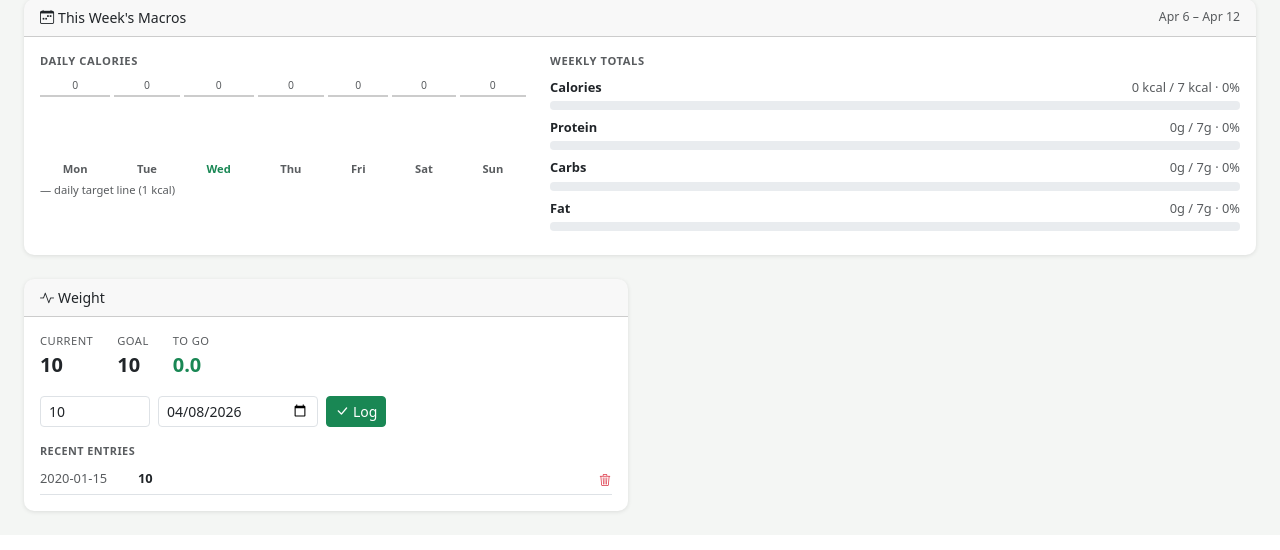
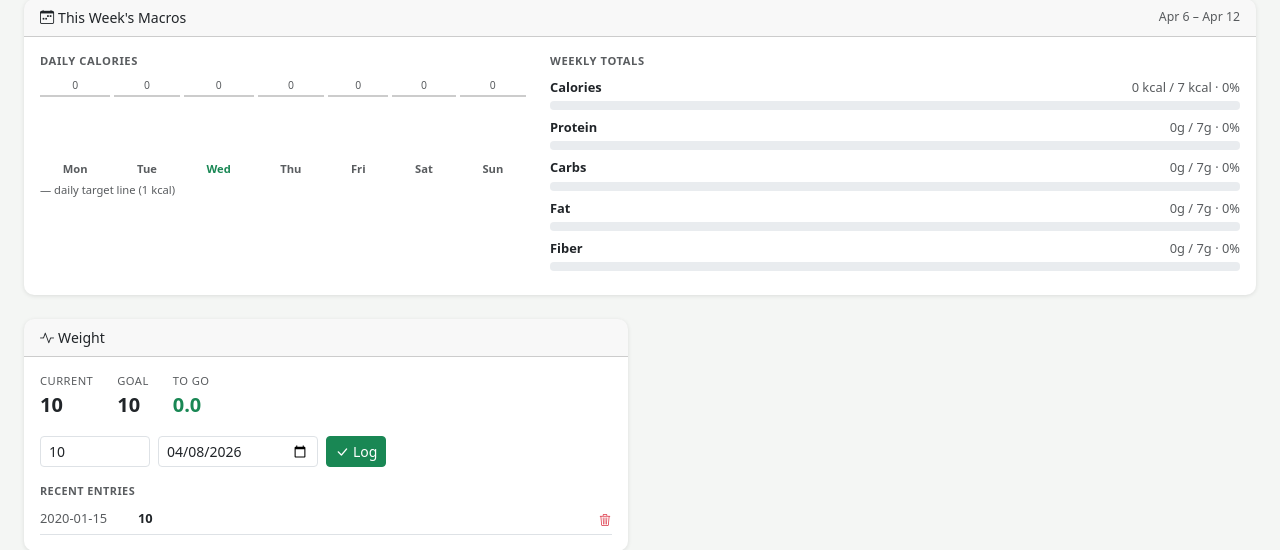
Before and after one commit to airborneteakettle/menu-planner, a Flask app: page / in a window 1280 px wide. Shown: the part 482-1032 px from the top of the page. Before the commit the page ends 997 px from the top, so only its background shows below. Run offline with Flask 3, Linux system fonts and the light colour scheme; a user stored in the database is signed in; tables that the repository leaves empty hold one stand-in row (values such as "Sample post"); data that the repository does not hold is empty.

Commit message:
Track fiber on dashboard: add fiber_g to Recipe, daily/weekly summaries, and recipe form
Co-Authored-By: Claude Sonnet 4.6 <noreply@anthropic.com>

```diff
--- a/app/models/recipe.py
+++ b/app/models/recipe.py
@@ -32,6 +32,7 @@ class Recipe(db.Model):
     carbs_g   = db.Column(db.Float)
     fat_g     = db.Column(db.Float)
 
+    fiber_g          = db.Column(db.Float)
     meal_type        = db.Column(db.String(50))
     source_url       = db.Column(db.String(2048))
     nutrition_source = db.Column(db.String(20))
@@ -61,6 +62,7 @@ class Recipe(db.Model):
             "protein_g":        self.protein_g,
             "carbs_g":          self.carbs_g,
             "fat_g":            self.fat_g,
+            "fiber_g":          self.fiber_g,
             "meal_type":        self.meal_type,
             "source_url":       self.source_url,
             "nutrition_source": self.nutrition_source,
--- a/app/routes/menu.py
+++ b/app/routes/menu.py
@@ -65,7 +65,7 @@ def daily_summary():
     day     = date.fromisoformat(day_str)
     entries = _visible_entries(MenuEntry.query).filter(MenuEntry.date == day).all()
 
-    totals = {"calories": 0.0, "protein_g": 0.0, "carbs_g": 0.0, "fat_g": 0.0}
+    totals = {"calories": 0.0, "protein_g": 0.0, "carbs_g": 0.0, "fat_g": 0.0, "fiber_g": 0.0}
     for entry in entries:
         recipe = entry.recipe
         if not recipe:
@@ -110,7 +110,7 @@ def weekly_summary():
         MenuEntry.date >= start, MenuEntry.date <= end
     ).order_by(MenuEntry.date).all()
 
-    MACROS  = ("calories", "protein_g", "carbs_g", "fat_g")
+    MACROS  = ("calories", "protein_g", "carbs_g", "fat_g", "fiber_g")
     day_map = {start + timedelta(days=i): {k: 0.0 for k in MACROS} for i in range(7)}
 
     for entry in entries:
@@ -138,6 +138,7 @@ def weekly_summary():
             "protein_g": (goal.protein_g_target or 0) * 7,
             "carbs_g":   (goal.carbs_g_target   or 0) * 7,
             "fat_g":     (goal.fat_g_target     or 0) * 7,
+            "fiber_g":   (goal.fiber_g_target   or 0) * 7,
         }
 
     return jsonify({
--- a/app/routes/recipes.py
+++ b/app/routes/recipes.py
@@ -176,6 +176,7 @@ def create_recipe():
         protein_g        = data.get("protein_g"),
         carbs_g          = data.get("carbs_g"),
         fat_g            = data.get("fat_g"),
+        fiber_g          = data.get("fiber_g"),
         meal_type        = data.get("meal_type"),
         nutrition_source = data.get("nutrition_source"),
     )
@@ -195,7 +196,7 @@ def update_recipe(recipe_id):
     recipe = Recipe.query.get_or_404(recipe_id)
     data   = request.get_json()
     for field in ("name", "description", "servings", "calories",
-                  "protein_g", "carbs_g", "fat_g", "meal_type"):
+                  "protein_g", "carbs_g", "fat_g", "fiber_g", "meal_type"):
         if field in data:
             setattr(recipe, field, data[field])
     if "tags" in data:
--- a/app/static/js/dashboard.js
+++ b/app/static/js/dashboard.js
@@ -88,10 +88,11 @@ function weeklyCard(w) {
   }).join('');
 
   const macros = [
-    ['Calories', '--cal-color',  totals.calories,  wt.calories,  'kcal'],
-    ['Protein',  '--prot-color', totals.protein_g, wt.protein_g, 'g'],
-    ['Carbs',    '--carb-color', totals.carbs_g,   wt.carbs_g,   'g'],
-    ['Fat',      '--fat-color',  totals.fat_g,     wt.fat_g,     'g'],
+    ['Calories', '--cal-color',   totals.calories,  wt.calories,  'kcal'],
+    ['Protein',  '--prot-color',  totals.protein_g, wt.protein_g, 'g'],
+    ['Carbs',    '--carb-color',  totals.carbs_g,   wt.carbs_g,   'g'],
+    ['Fat',      '--fat-color',   totals.fat_g,     wt.fat_g,     'g'],
+    ['Fiber',    '--fiber-color', totals.fiber_g,   wt.fiber_g,   'g'],
   ];
 
   const macroRows = macros.map(([name, color, actual, target]) => {
@@ -348,13 +349,11 @@ function renderBody(el, summary, weekly, weightEntries, goalData) {
               : ''}
           </div>
           <div class="card-body">
-            ${macroRow('Calories', '--cal-color',  totals.calories,  hasGoal ? g.calories?.target  : null)}
-            ${macroRow('Protein', '--prot-color',  totals.protein_g, hasGoal ? g.protein_g?.target : null)}
-            ${macroRow('Carbs',   '--carb-color',  totals.carbs_g,   hasGoal ? g.carbs_g?.target   : null)}
-            ${macroRow('Fat',     '--fat-color',   totals.fat_g,     hasGoal ? g.fat_g?.target     : null)}
-            ${goal?.fiber_g_target
-              ? macroRow('Fiber', '--fiber-color', totals.fiber_g || 0, goal.fiber_g_target)
-              : ''}
+            ${macroRow('Calories', '--cal-color',   totals.calories,  hasGoal ? g.calories?.target  : null)}
+            ${macroRow('Protein',  '--prot-color',  totals.protein_g, hasGoal ? g.protein_g?.target : null)}
+            ${macroRow('Carbs',    '--carb-color',  totals.carbs_g,   hasGoal ? g.carbs_g?.target   : null)}
+            ${macroRow('Fat',      '--fat-color',   totals.fat_g,     hasGoal ? g.fat_g?.target     : null)}
+            ${macroRow('Fiber',    '--fiber-color', totals.fiber_g || 0, goal?.fiber_g_target || null)}
           </div>
         </div>
       </div>
--- a/app/static/js/recipes.js
+++ b/app/static/js/recipes.js
@@ -522,6 +522,7 @@ function openManualAddModal() {
   document.getElementById('ar-protein').value      = '';
   document.getElementById('ar-carbs').value        = '';
   document.getElementById('ar-fat').value          = '';
+  document.getElementById('ar-fiber').value        = '';
   document.getElementById('ar-per-serving-preview').classList.add('d-none');
   document.getElementById('ar-error').classList.add('d-none');
   document.getElementById('ar-nutrition-panel').classList.add('d-none');
@@ -740,6 +741,7 @@ async function saveManualRecipe() {
   const manualProt  = parseFloat(document.getElementById('ar-protein').value)  || null;
   const manualCarbs = parseFloat(document.getElementById('ar-carbs').value)    || null;
   const manualFat   = parseFloat(document.getElementById('ar-fat').value)      || null;
+  const manualFiber = parseFloat(document.getElementById('ar-fiber').value)    || null;
   const hasManual   = manualCals || manualProt || manualCarbs || manualFat;
 
   // Both manual totals and USDA totals are divided by servings before storing
@@ -749,6 +751,7 @@ async function saveManualRecipe() {
   const finalProt  = perServing(manualProt  ?? nutrition.protein_g);
   const finalCarbs = perServing(manualCarbs ?? nutrition.carbs_g);
   const finalFat   = perServing(manualFat   ?? nutrition.fat_g);
+  const finalFiber = perServing(manualFiber ?? nutrition.fiber_g);
   const nutritionSource = hasManual ? 'manual' : (_pendingNutrition ? 'usda_estimate' : null);
 
   try {
@@ -759,6 +762,7 @@ async function saveManualRecipe() {
       protein_g:    finalProt,
       carbs_g:      finalCarbs,
       fat_g:        finalFat,
+      fiber_g:      finalFiber,
       nutrition_source: nutritionSource,
       ingredients,
       instructions,
--- a/app/templates/index.html
+++ b/app/templates/index.html
@@ -110,6 +110,14 @@
               <label class="form-label small text-muted mb-1" style="font-size:.72rem">Fat</label>
               <div class="input-group input-group-sm">
                 <input type="number" class="form-control ar-macro" id="ar-fat"
+                       placeholder="0" min="0" step="0.1">
+                <span class="input-group-text text-muted" style="font-size:.72rem">g</span>
+              </div>
+            </div>
+            <div class="col-6 col-sm-3">
+              <label class="form-label small text-muted mb-1" style="font-size:.72rem">Fiber <span class="text-muted" style="font-size:.65rem">(opt)</span></label>
+              <div class="input-group input-group-sm">
+                <input type="number" class="form-control ar-macro" id="ar-fiber"
                        placeholder="0" min="0" step="0.1">
                 <span class="input-group-text text-muted" style="font-size:.72rem">g</span>
               </div>
```
Also changed, not shown: migrations/versions/4c95510ff53a_add_fiber_g_to_recipe.py (added, +44 -0 lines).
